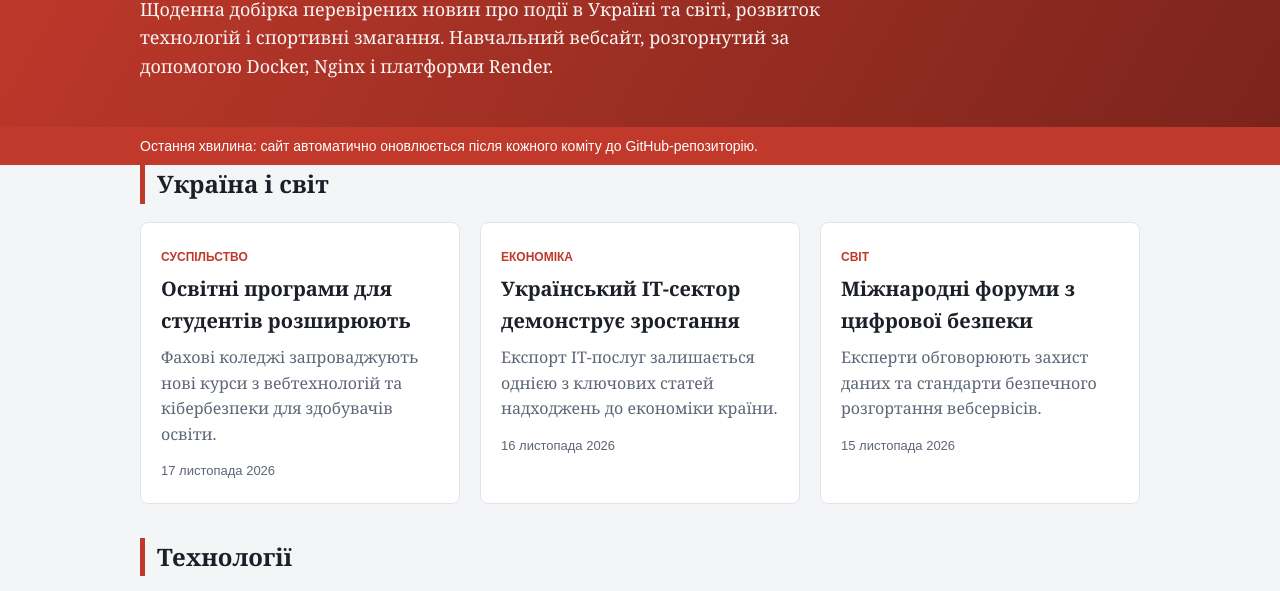
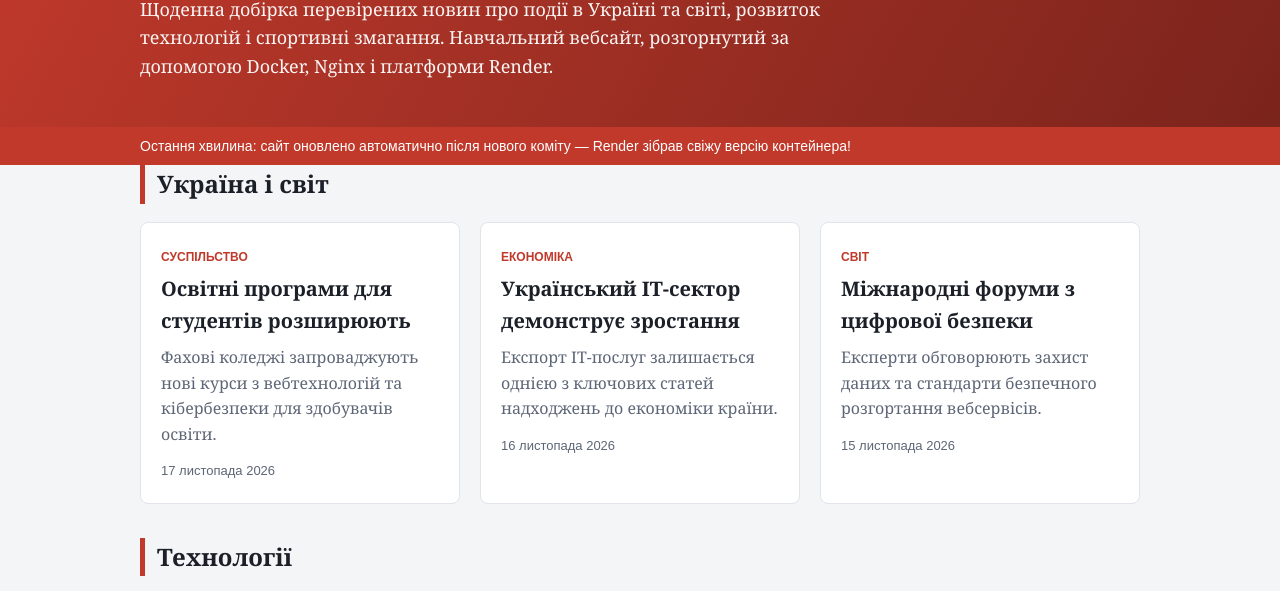
Before and after one commit to motimentsev/web-lab8, a plain HTML site: page web/index.html in a window 1280 px wide. Shown: the part 203-794 px from the top of the page. Drawn offline with Linux system fonts and the light colour scheme.

Commit message:
Update ticker text

```diff
--- a/web/index.html
+++ b/web/index.html
@@ -45,7 +45,7 @@ footer strong{color:#fff}
     <p>Щоденна добірка перевірених новин про події в Україні та світі, розвиток технологій і спортивні змагання. Навчальний вебсайт, розгорнутий за допомогою Docker, Nginx і платформи Render.</p>
   </div>
 </section>
-<div class="ticker"><div class="wrap">Остання хвилина: сайт автоматично оновлюється після кожного коміту до GitHub-репозиторію.</div></div>
+<div class="ticker"><div class="wrap">Остання хвилина: сайт оновлено автоматично після нового коміту — Render зібрав свіжу версію контейнера!</div></div>
 
 <main class="wrap">
   <h2 id="world">Україна і світ</h2>
```
